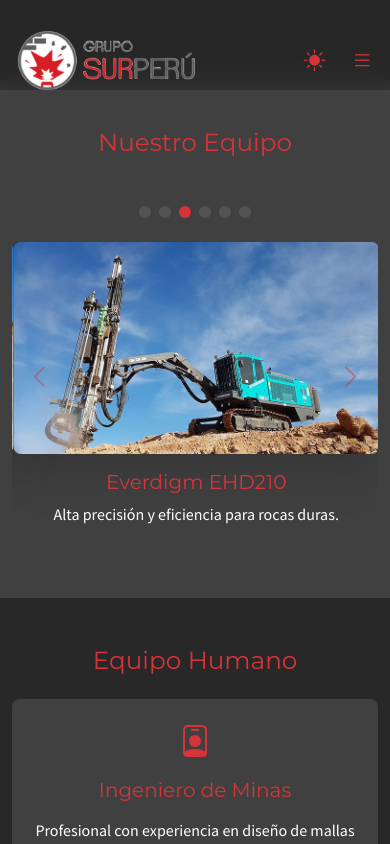
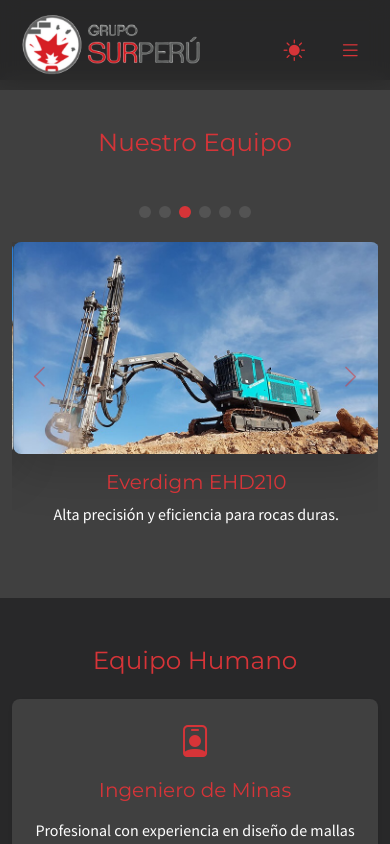
Before and after one commit to Joaquin12334/grupo-sur, a plain HTML site: page team.html in a window 390 px wide. Drawn offline with nearby package versions, Linux system fonts and the light colour scheme; some packages are replaced by stand-ins of ours.

Commit message:
styleT.css

```diff
--- a/styleT.css
+++ b/styleT.css
@@ -164,6 +164,41 @@
 
 .navbar .nav-link:hover::after {
   width: 100%;
+}
+
+
+@media (max-width: 991.98px) {
+  #mainNav .container {
+    display: flex !important;
+    justify-content: center !important;
+    align-items: center;
+    position: relative !important;
+  }
+
+  #mainNav .navbar-brand {
+    position: absolute !important;
+    left: 30% !important;
+    transform: translateX(-50%) !important;
+  }
+
+  #mainNav #themeToggle,
+  #mainNav .btn.d-lg-none {
+    position: absolute !important;
+    top: 70% !important;
+    transform: translateY(-35%) !important;
+  }
+
+  #mainNav #themeToggle {
+    right: 4rem !important;
+  }
+
+  #mainNav .btn.d-lg-none {
+    right: 1.5rem !important;
+  }
+}
+
+#closeMenuIcon {
+  color: var(--clr-primary) !important;
 }
 
 /* MODOS DE PAGINA */
```
